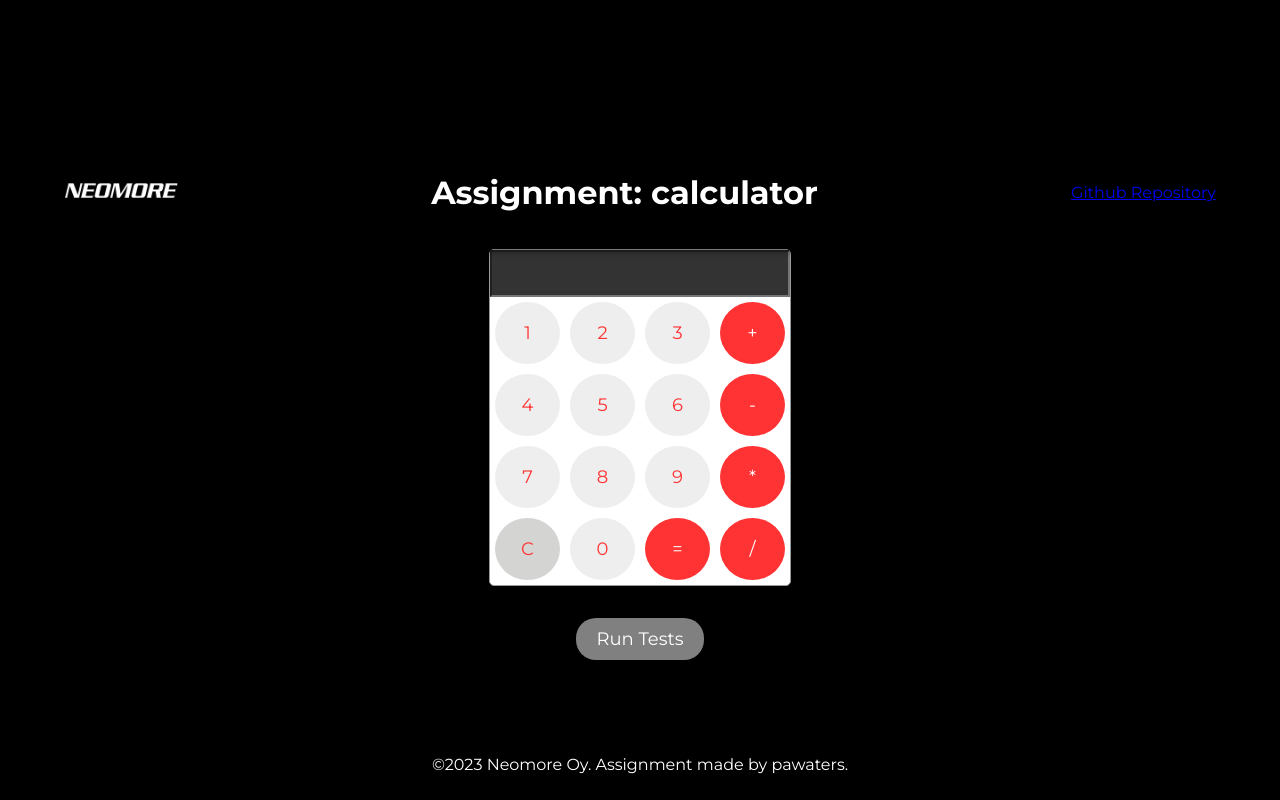
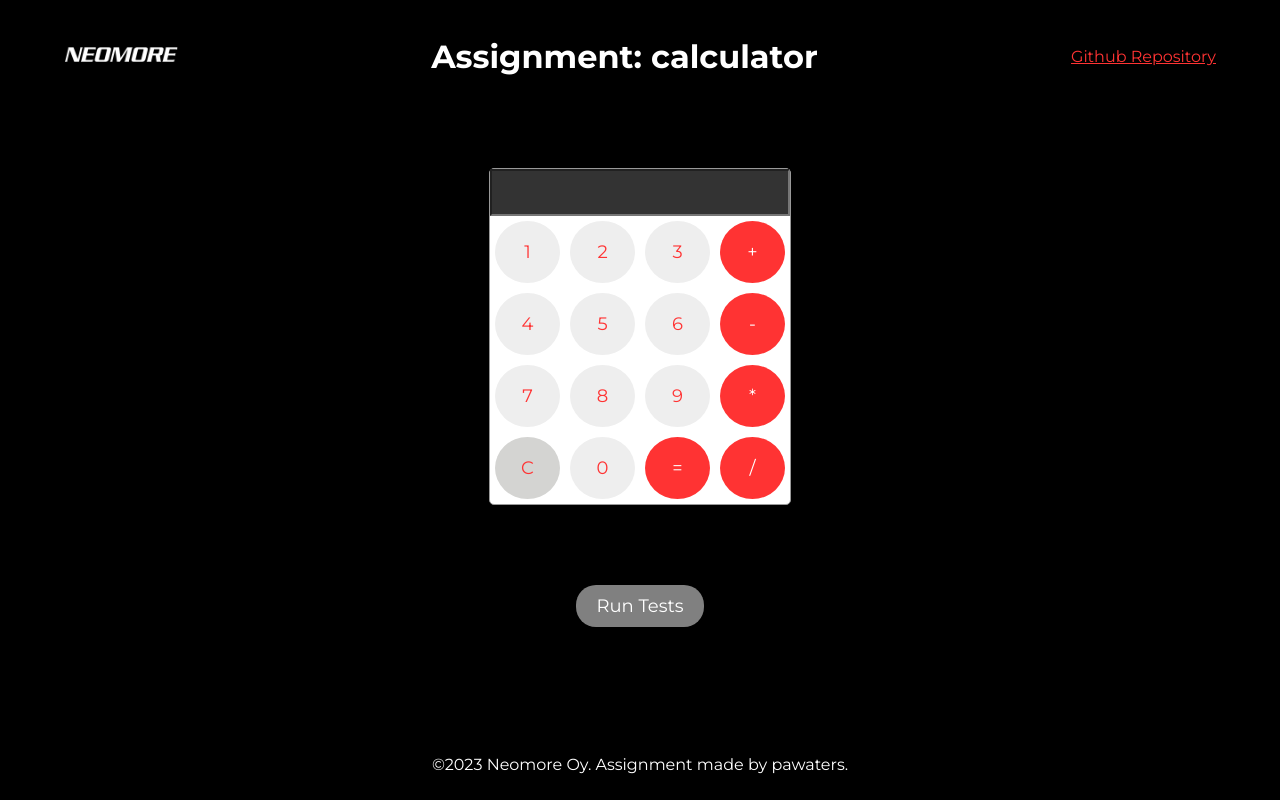
Before and after one commit to pawaters/calculator, a plain HTML site: page index.html in a window 1280 px wide. Drawn offline with Linux system fonts and the light colour scheme.

Commit message:
ready for testing

```diff
--- a/index.html
+++ b/index.html
@@ -33,8 +33,8 @@
             <button class="operator">/</button>
         </div>
     </div>
+    <button id="test-button">Run Tests</button>
     <div>
-        <button id="test-button">Run Tests</button>
         <div id="test-results"></div>
     </div>
     <footer>
--- a/styles.css
+++ b/styles.css
@@ -10,7 +10,7 @@ header {
     justify-content: space-between;
     align-items: center;
     padding: 1rem;
-    position: sticky;
+    position: fixed;
     top: 0;
     width: 100%;
     background-color: black;
@@ -19,6 +19,7 @@ header {
 
 #github-link {
     margin-right: 5vw;
+    color: #ff3333;
 }
 
 #header-logo, #footer-logo {
@@ -106,7 +107,7 @@ button:active {
     background-color: grey;
     color: #fff;
     cursor: pointer;
-    margin-top: 2rem;
+    margin-top: 5rem;
 }
 
 #test-results {
```
